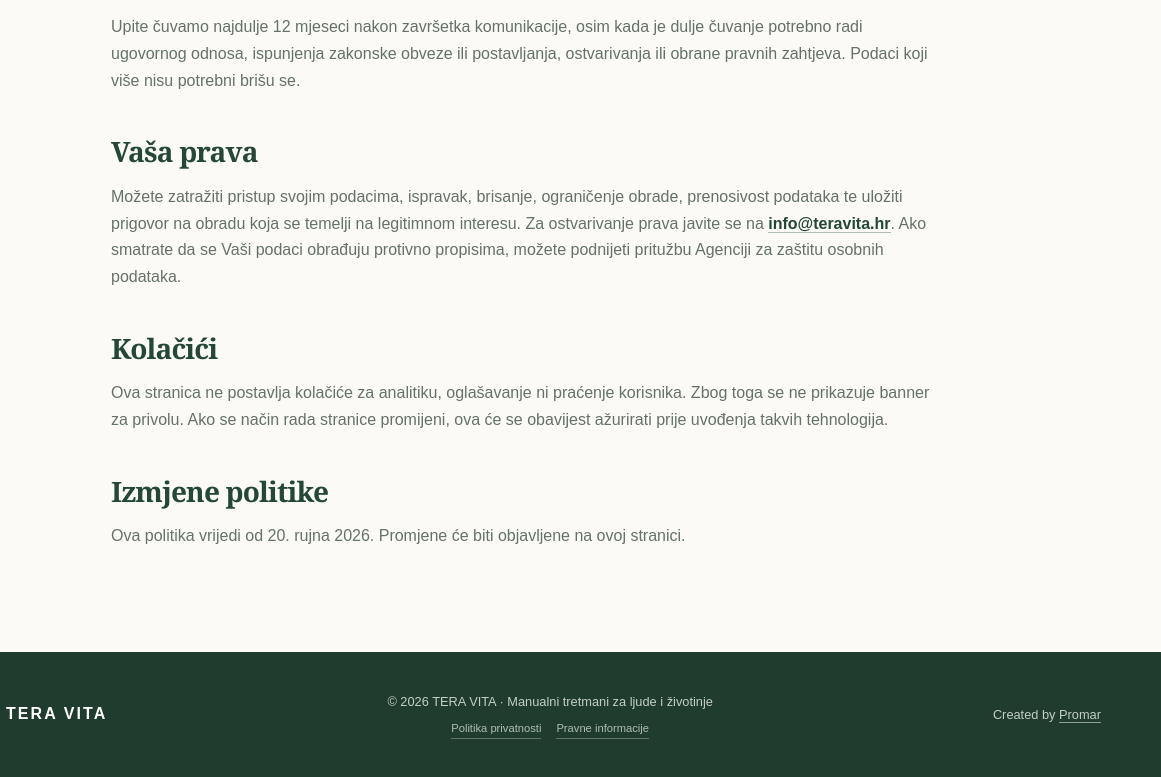
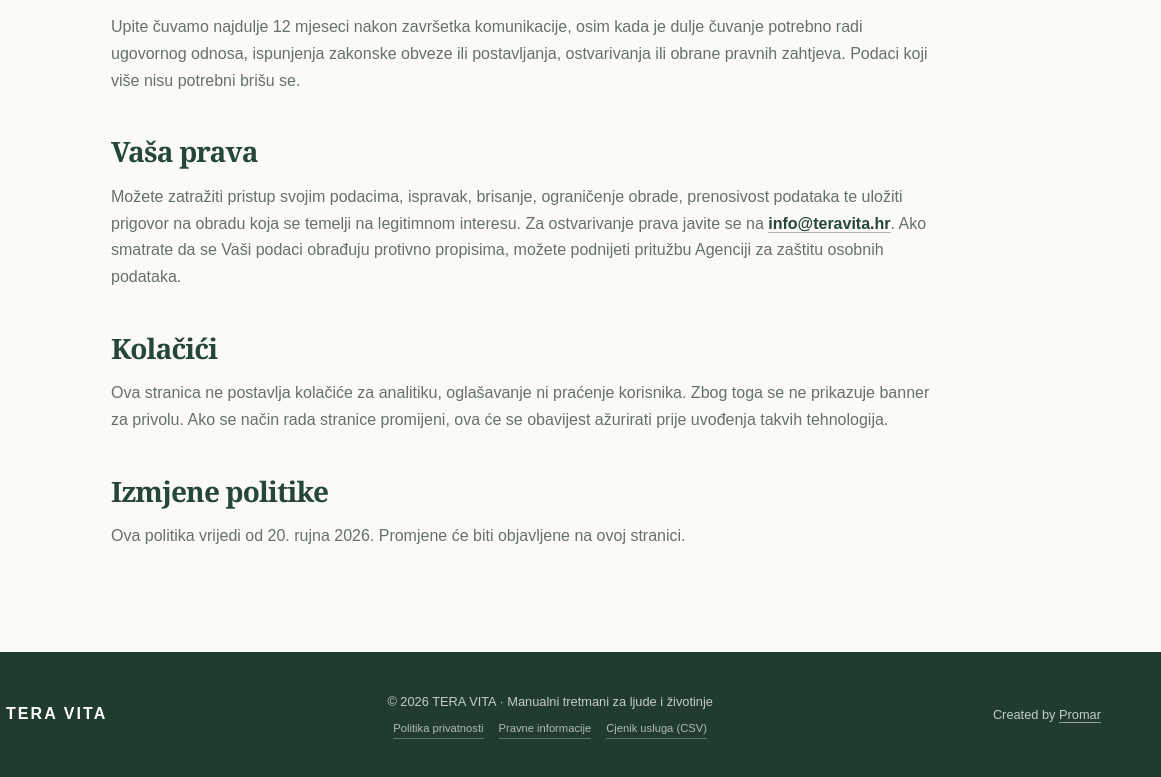
Before and after one commit to Pro-ma-r/tera-vita, a website: page politika-privatnosti.html in a window 1280 px wide. Shown: the part 1180-1957 px from the top of the page, 119-1280 px from the left. Drawn offline with Linux system fonts and the light colour scheme.

Commit message:
Add public price list download to legal page footer

```diff
--- a/politika-privatnosti.html
+++ b/politika-privatnosti.html
@@ -45,6 +45,6 @@
         <p>Ova politika vrijedi od 20. rujna 2026. Promjene će biti objavljene na ovoj stranici.</p>
       </article>
     </main>
-    <footer><div class="container footer-inner"><a class="footer-brand" href="/"><img src="/assets/logo.png" alt="TERA VITA" width="58" height="58" /><span>TERA VITA</span></a><div class="footer-copy"><p>© 2026 TERA VITA · Manualni tretmani za ljude i životinje</p><nav class="footer-legal" aria-label="Pravne informacije"><a href="/politika-privatnosti.html" aria-current="page">Politika privatnosti</a><a href="/pravne-informacije.html">Pravne informacije</a></nav></div><p>Created by <a href="https://promar.hr" target="_blank" rel="noopener">Promar</a></p></div></footer>
+    <footer><div class="container footer-inner"><a class="footer-brand" href="/"><img src="/assets/logo.png" alt="TERA VITA" width="58" height="58" /><span>TERA VITA</span></a><div class="footer-copy"><p>© 2026 TERA VITA · Manualni tretmani za ljude i životinje</p><nav class="footer-legal" aria-label="Pravne informacije"><a href="/politika-privatnosti.html" aria-current="page">Politika privatnosti</a><a href="/pravne-informacije.html">Pravne informacije</a><a href="/cjenici/99292017_usluzni-obrt_Caginec-Ulica-Pavla-Jelica-7_P1_usluge_1_20261116_1810.csv" download>Cjenik usluga (CSV)</a></nav></div><p>Created by <a href="https://promar.hr" target="_blank" rel="noopener">Promar</a></p></div></footer>
   </body>
 </html>
```
